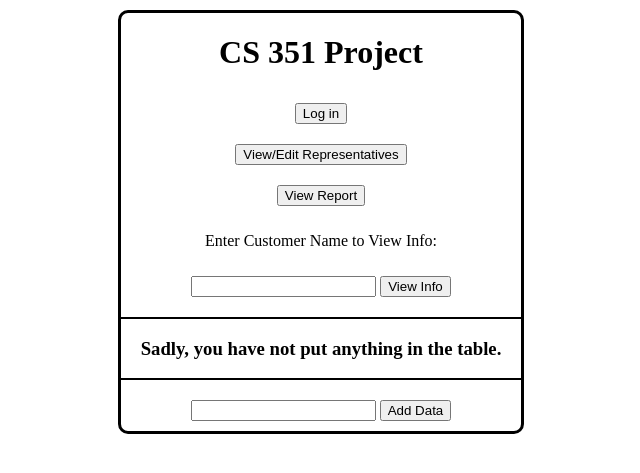
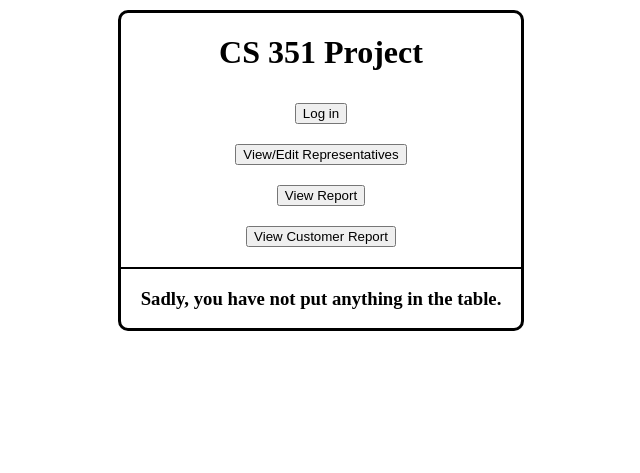
Before and after one commit to jtbison/cs-351-project, a Flask app: page / in a window 1280 px wide. Shown: the top 473 px of the page, without its empty margins (319-959 px from the left). Run offline with Flask 3, Linux system fonts and the light colour scheme.

Commit message:
modified:   App.py modified:   Templates/customerReport.html modified:   Templates/index.html 	modified:   Templates/report.html

```diff
--- a/App.py
+++ b/App.py
@@ -78,9 +78,6 @@ class MyTask(db.Model):
 def repPage():
 #Function to add a task
     if request.method == "POST":
-        #.form is refrencing the inputs in index.hml, under the form action.
-
-        # Create a new task object from the user input defined in current_task
 
         # RN ALL FIELDS MUST BE FILLED OUT TO WORK
         newRepTask = rep(repNum = request.form["repNum"],
@@ -92,7 +89,6 @@ def repPage():
                       postalCode = request.form["postalCode"],
                       commission = request.form["commission"],
                       rate = request.form["rate"])
-
 
         #Attempt to connect to the database
         try:
@@ -113,45 +109,33 @@ def repPage():
         #Render the website  IMPORTANT!!! in "tasks = tasks" the left tasks refers to "tasks" in idex.html, right tasks refers to "tasks" as defined above.
         return render_template("rep.html", tasks = tasks)
 
-@app.route("/customerView", methods = ["POST", "GET"])
-def customerPage():
-    return render_template("customers", values=customer.query.all())
-
 #Create the homepage of the webstie
-@app.route("/", methods = ["POST","GET"])
+@app.route("/")
 def index():
-    #Function to add a task
-    if request.method == "POST":
-        #.form is refrencing the inputs in index.hml, under the form action.
-        current_task = request.form["text_content"]
-        # Create a new task object from the user input defined in current_task
-        #Attempt to connect to the database
-        try:
-            return redirect("/customerReport/" + current_task)
-        except Exception as e:
-            #Print out an error
-            print(f"ERROR:{e}")
-            #Return an error as well, beause this function must return something.
-            return f"ERROR:{e}"
-    #Function to see all current tasks (it is an else becuase we always want the website to render with all database tasks shown.)
-    else:
-        return render_template("index.html")
+    return render_template("index.html")
 
 def updateCreditLimit(name, newCreditLimit):
     cust = customer.query.get(name)
     cust.creditLimit = newCreditLimit
     db.session.commit()
 
-@app.route("/customerReport/<name>")
-def customerReport(name):
-    stmt = select(customer.customerName, func.sum(orderLine.quotedPrice))\
+@app.route("/customerReport", methods=["GET", "POST"])
+def customerReport():
+    if request.method == "POST":
+        try:
+            name = request.form["custName"]
+        except:
+            name = "No Customer Entered"
+
+        stmt = select(customer.customerName, func.sum(orderLine.quotedPrice))\
                         .where(customer.customerName == name)\
                         .outerjoin(orders, orders.customerNum == customer.customerNum)\
                         .join(orderLine, orderLine.orderNum == orders.orderNum)
 
-    info = db.session.execute(stmt).one()
+        info = db.session.execute(stmt).one()
+        return render_template("customerReport.html", customerInfo = info)
 
-    return render_template("customerReport.html", customerInfo = info)
+    return render_template("customerReport.html", customerInfo = "No Customer Info")
 
 @app.route("/report/")
 def generateReport():
--- a/Templates/index.html
+++ b/Templates/index.html
@@ -27,11 +27,8 @@
         <input type = "submit" value = "View Report" id = "btn_report"/>
     </form>
 
-
-    <p>Enter Customer Name to View Info:</p>
-    <form action="/customerReport/{{name}}" method="POST">
-        <input type = "text" name = "text_content" id = "cust_content" />
-        <input type = "submit" value = "View Info" id = "btn_cust_report" />
+    <form action="/customerReport" method="post">
+        <input type = "submit" value = "View Customer Report" id = "btn_cust_report" />
     </form>
 
     <style>
@@ -81,7 +78,7 @@
             <th>Actions</th>
         </tr>
         <!-- Loop through all the values in MyTask table-->
-        {% for task in tasks%}
+        {% for task in tasks %}
         <!-- Populate each row of the table -->
         <tr>
             <!-- Display the task content-->
@@ -104,13 +101,5 @@
         {% endfor %}
     </table>
     {% endif %}
-
-    <h3 class="divider"></h3>
-
-    <!-- Place to take in input from the user from the home page  (Action says where the data should be sent when submitted, method states how.)-->
-    <form action="/" method="POST">
-        <input type = "text" name = "content" id = "content" />
-        <input type = "submit" value = "Add Data" id = "btn_add" />
-    </form>
 </div>
 {%endblock%}
--- a/Templates/report.html
+++ b/Templates/report.html
@@ -1,5 +1,5 @@
-{{% for repName in repNames%}
+{% for repName in repNames %}
         <!-- Populate each row of the table -->
             <!-- Display the task content-->
         {{repName}}<br>
-{% endfor %}}
+{% endfor %}
```
Also changed, not shown: Templates/customerReport.html (+10 -1 lines), instance/database.db.
